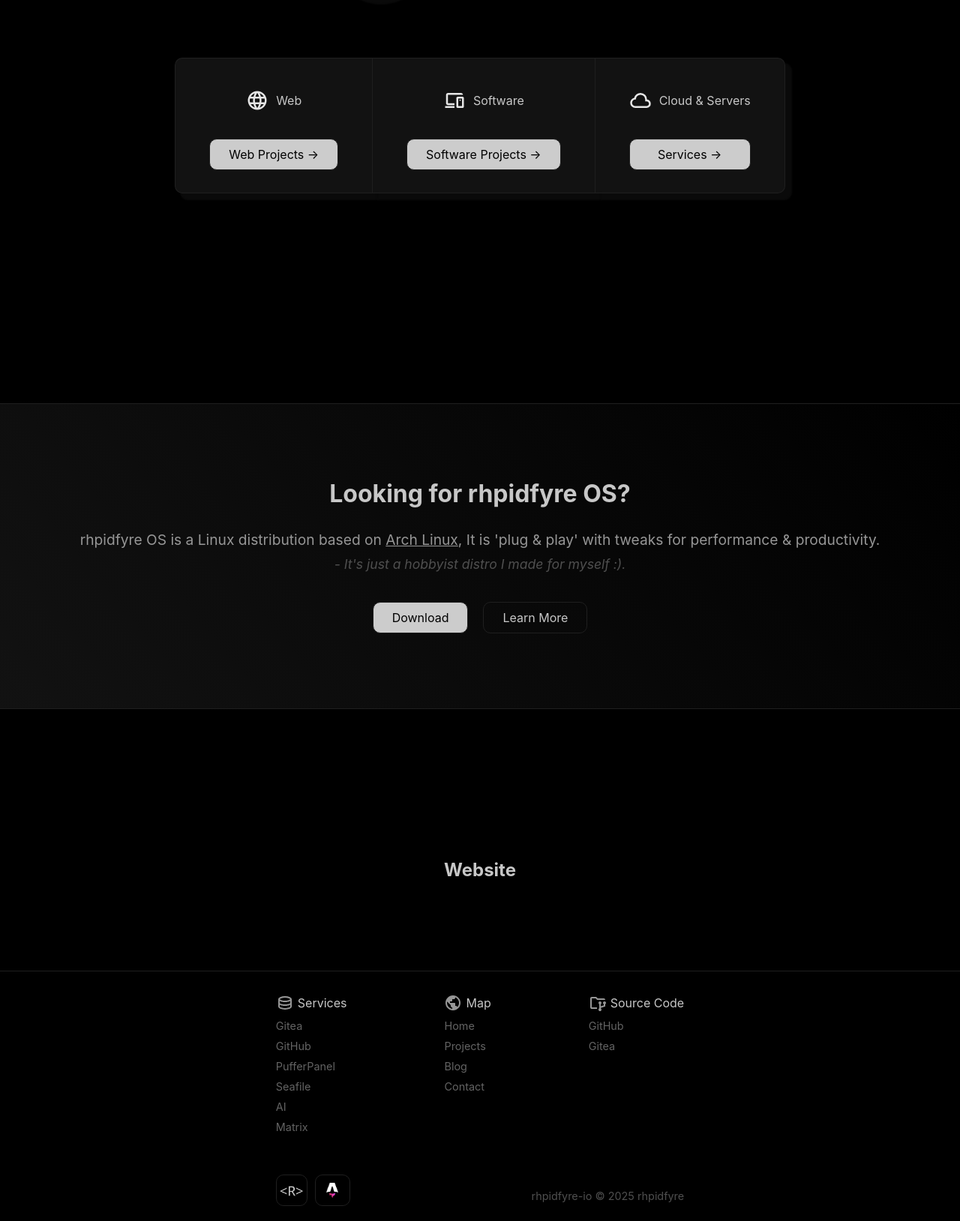
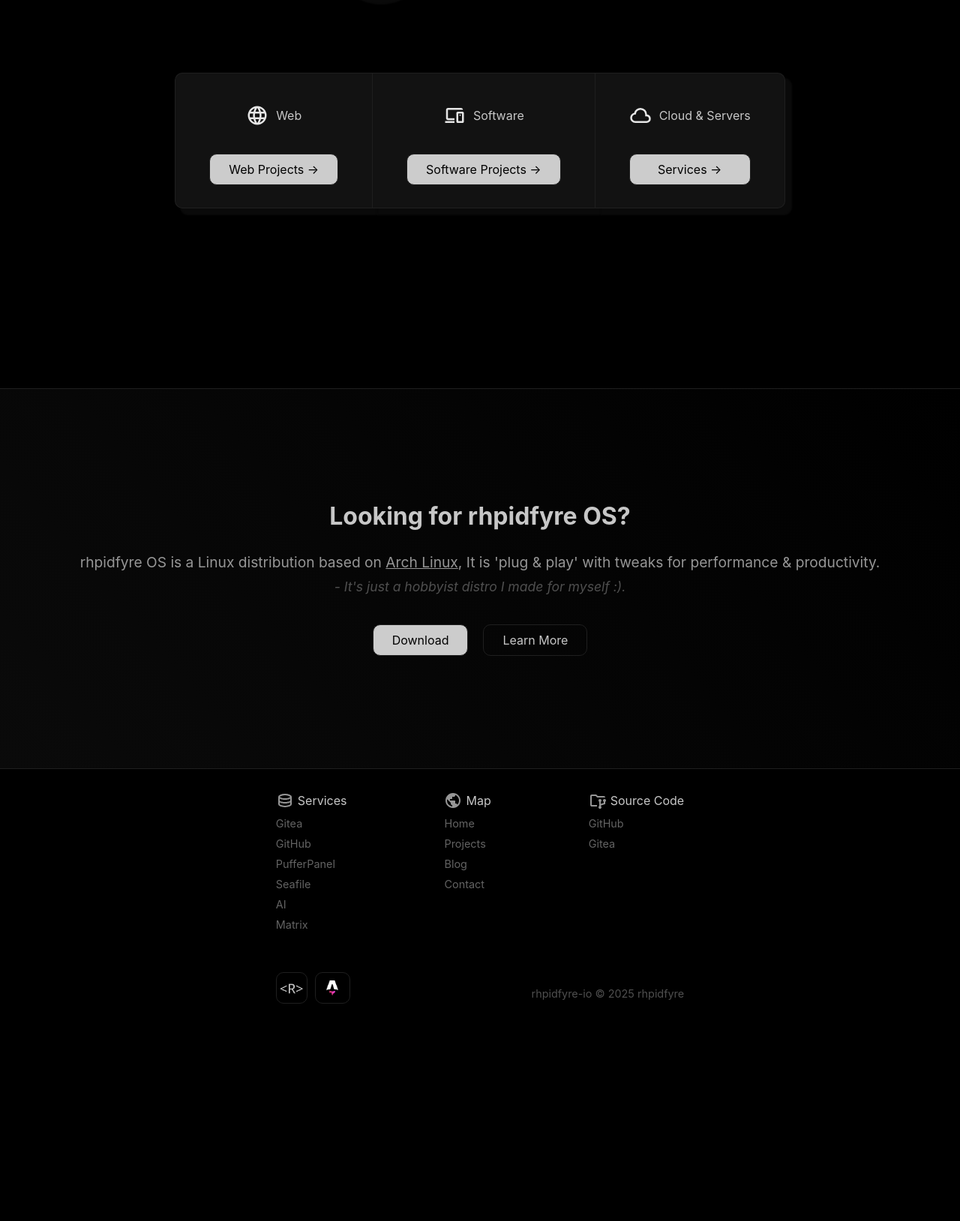
Before and after one commit to rhpidfyre-io/rhpidfyre.io, an Astro site: page / in a window 1280 px wide. Shown: the part 453-2082 px from the top of the page at 75% size. After the commit the page ends 1812 px from the top, so only its background shows below. Built offline with nearby package versions, Linux system fonts and the light colour scheme; Astro itself is replaced by a stand-in of ours.

Commit message:
Index page

```diff
--- a/src/components/index/card/init.astro
+++ b/src/components/index/card/init.astro
@@ -21,7 +21,7 @@
 <style>
 	.card {
 		display: flex;
-		margin-bottom: 25vh;
+		margin: 100px 0 30vh 0;
 		margin-inline: auto;
 	}
 	div {
--- a/src/components/index/info.astro
+++ /dev/null
@@ -1,15 +0,0 @@
----
----
-
-<section class="info">
-	<h1>Website</h1>
-</section>
-
-<style lang="scss">
-	@use "../../scss/variables.scss";
-
-	.info {
-		text-align: center;
-		padding: variables.$index-section-padding;
-	}
-</style>
--- a/src/components/index/os.astro
+++ b/src/components/index/os.astro
@@ -22,18 +22,15 @@
 	</div>
 </section>
 
-<style lang="scss">
-	@use "../../scss/variables.scss";
-
+<style>
 	.rhpidfyre-os {
 		display: grid;
 		justify-content: center;
 		width: 100vw;
 		gap: 10px;
-		padding: variables.$index-section-padding;
+		padding: 150px 0 150px 0;
 		background: var(--rhpidfyre-os-background);
 		border-top: 1.5px solid var(--footer-border-color);
-		border-bottom: 1.5px solid var(--footer-border-color);
 	}
 
 	div {
--- a/src/layouts/root/colors.scss
+++ b/src/layouts/root/colors.scss
@@ -42,7 +42,7 @@
 @mixin _root-element-colors($scheme) {
 	@if $scheme == dark {
 		--button-svg-inactive-color: hsl(0, 0%, 12%);
-		--rhpidfyre-os-background: linear-gradient(50deg, rgba(18, 18, 18, 1) 0%, rgba(0, 0, 0, 1) 100%);
+		--rhpidfyre-os-background: linear-gradient(50deg, rgba(10, 10, 10, 1) 0%, rgba(0, 0, 0, 1) 100%);
 		--frame-background-color: hsl(0, 0%, 7%);
 		--element-shadow-color: hsl(0, 0%, 4%);
 		--button-color-hover: hsl(0, 0%, 8%);
--- a/src/layouts/root/init.astro
+++ b/src/layouts/root/init.astro
@@ -56,12 +56,9 @@
 	</body>
 </html>
 
-<style lang="scss">
-	@use "../../scss/variables.scss";
-
+<style>
 	main {
 		display: grid;
-		gap: 80px;
 	}
 </style>
 
--- a/src/pages/index.astro
+++ b/src/pages/index.astro
@@ -1,7 +1,6 @@
 ---
 import Root from "../layouts/root/init.astro"
 import Card from "../components/index/card/init.astro"
-import Info from "../components/index/info.astro"
 import Os from "../components/index/os.astro"
 ---
 
@@ -17,12 +16,9 @@
 	</section>
 	<Card/>
 	<Os/>
-	<Info/>
 </Root>
 
-<style lang="scss">
-	@use "../scss/variables.scss";
-
+<style>
 	.title {
 		font-size: 2.5rem;
 		text-align: center;
--- a/src/scss/variables.scss
+++ b/src/scss/variables.scss
@@ -2,10 +2,6 @@
 
 $ENUM_DARK:  "0";
 $ENUM_LIGHT: "1";
-
-$header-height-size: 55px;
-
-$index-section-padding: 100px 0 100px 0;
 
 @mixin _motions($preference) {
 	@if $preference == no-preference {
```
